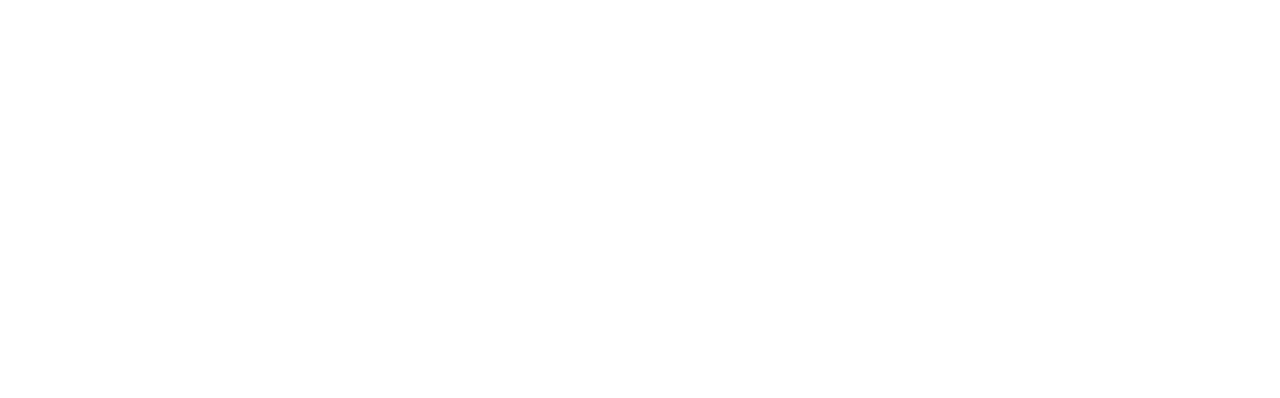
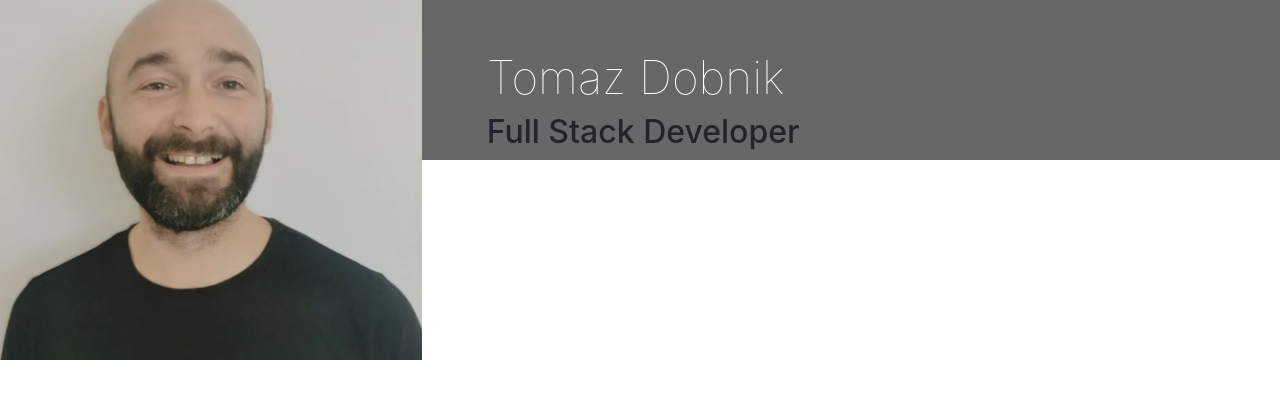
Before and after one commit to Tomazdo10/Resume, a plain HTML site: page index.html in a window 1280 px wide. Drawn offline with nearby package versions, Linux system fonts and the light colour scheme.

Commit message:
added the heading and style the image added color and style heading as well

```diff
--- a/assets/css/style.css
+++ b/assets/css/style.css
@@ -0,0 +1,40 @@
+@import url('https://fonts.googleapis.com/css?family=Roboto:100,200,300,400,500,600,700|Exo:100,200,300,400,500,600,700');
+
+/*-------------------------------------Colors*/
+.bg-color-name-title {
+    background-color: #676767;
+}
+
+/*-------------------------------------Heading*/
+header {
+   margin: 0;
+}
+
+.heading {
+    margin-left: 50px;
+}
+
+.logo {
+    background: url("../images/logo.jpg");
+    background-position: center;
+    background-repeat: no-repeat;
+    background-size: cover;
+    min-height: 360px;
+    transition: all .5 ease-in-out;
+    -moz-transition: all .5 ease-in-out;
+    -webkit-transition: all .5 ease-in-out;
+
+}
+
+.name {
+    font-family: "Exo" sans-serif;
+    font-weight: 100;
+    font-size: 46px;
+    margin-top: 50px;
+    color: #fff;
+}
+
+.title {
+    font-family: "Roboto" sans-serif;
+
+}
--- a/index.html
+++ b/index.html
@@ -8,10 +8,29 @@
     <link rel="stylesheet" href="https://maxcdn.bootstrapcdn.com/font-awesome/4.7.0/css/font-awesome.min.css" type="text/css" />
     <link rel="stylesheet" href="https://cdnjs.cloudflare.com/ajax/libs/hover.css/2.1.1/css/hover-min.css" type="text/css" />
     <link rel="stylesheet" href="assets/css/style.css">
+    <link rel="apple-touch-icon" sizes="180x180" href="/apple-touch-icon.png">
+    <link rel="icon" type="image/png" sizes="32x32" href="/favicon-32x32.png">
+    <link rel="icon" type="image/png" sizes="16x16" href="/favicon-16x16.png">
+    <link rel="manifest" href="/site.webmanifest">
     <title>Tomaz Dobnik</title>
 </head>
 <body>
    <header>
+       <div class="row">
+           <a href="index.html" class="col-md-4 logo">
+
+           </a>
+           <div class="col-md-8">
+               <div class="row bg-color-name-title">
+                   <div class="col heading">
+                       <h1 class="name">Tomaz Dobnik</h1>
+                       <h2 class="title">Full Stack Developer</h2>
+
+                   </div>
+               </div>
+
+           </div>
+       </div>
 
    </header>
 
```
Also changed, not shown: assets/images/logo.jpg (added).
